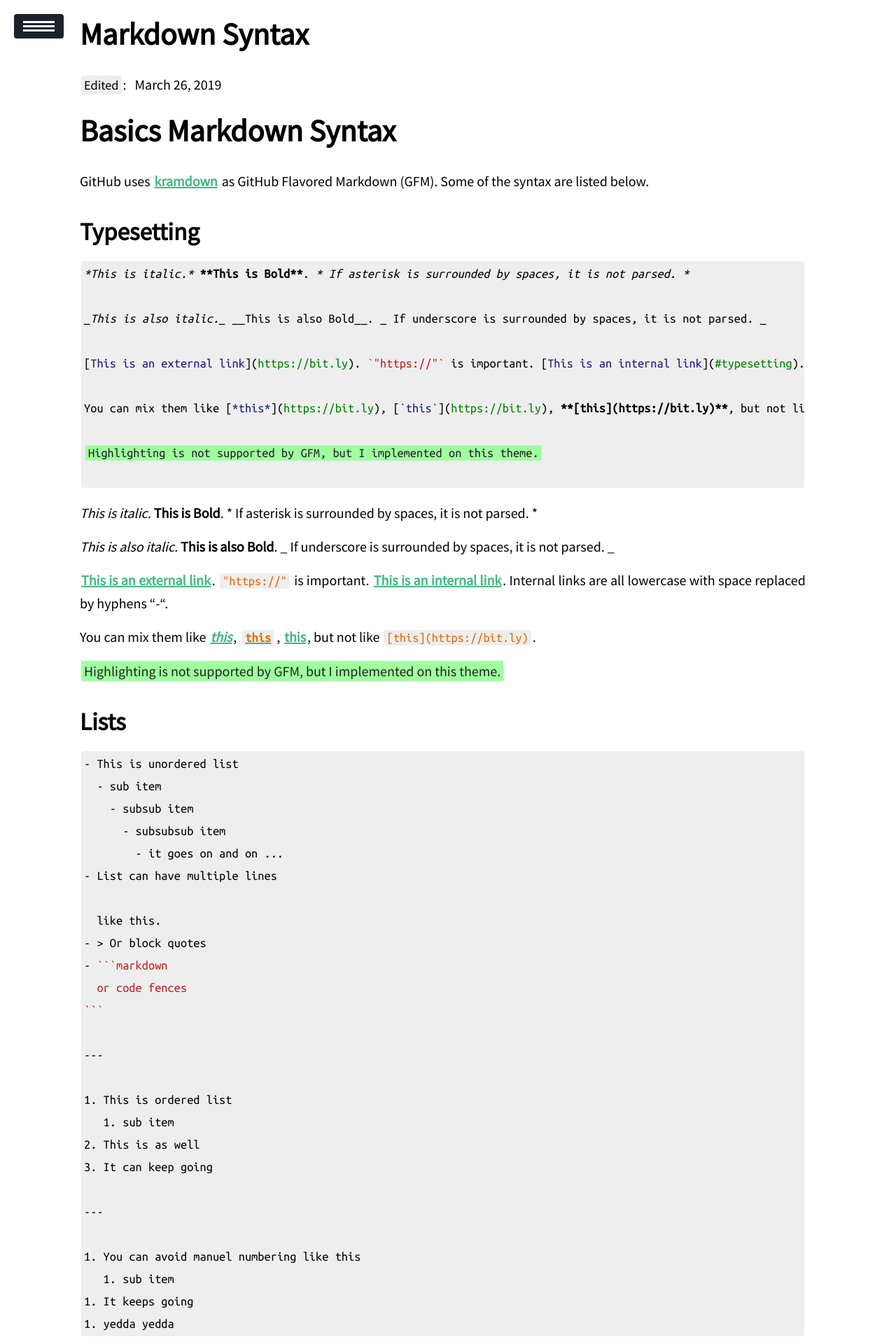
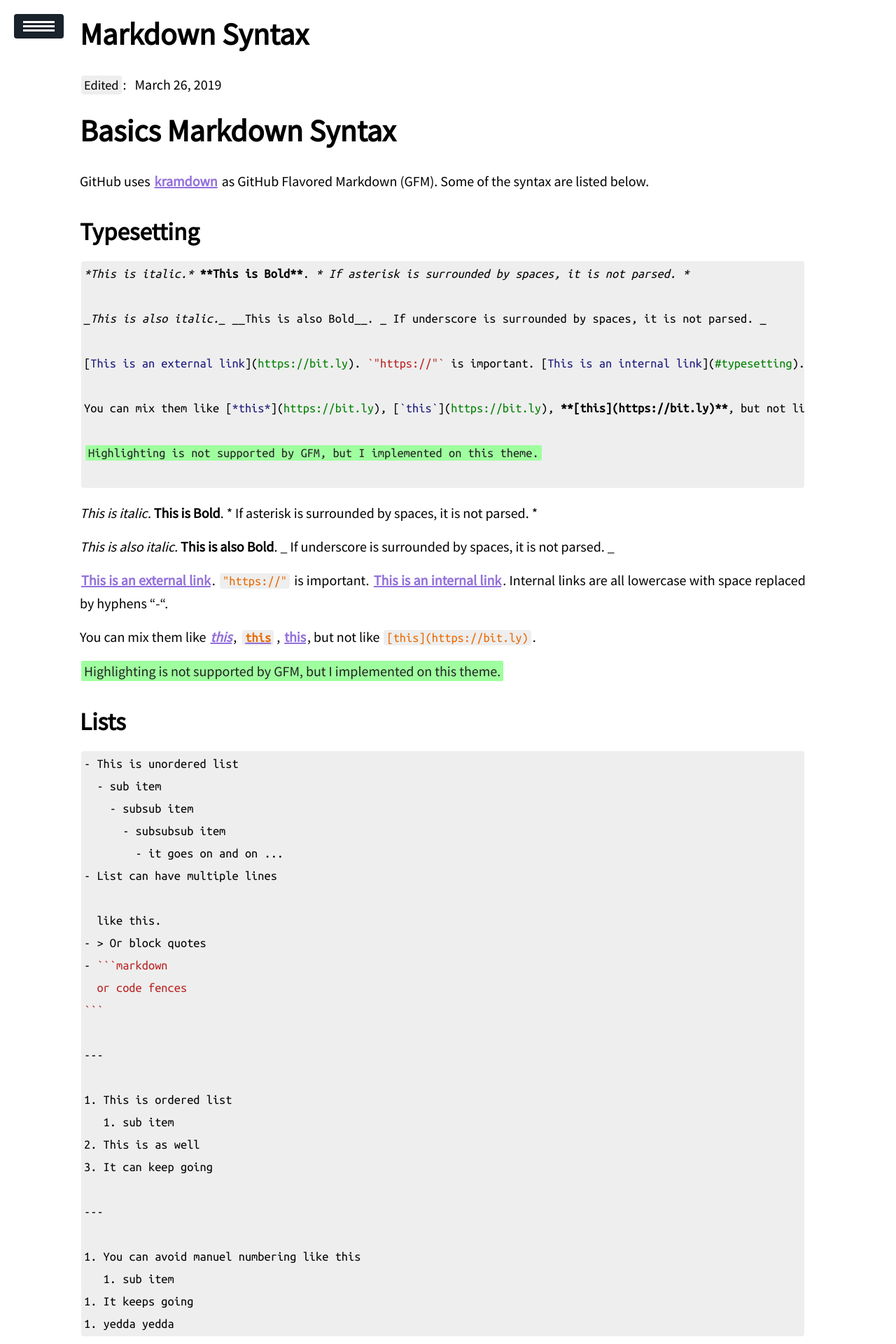
Before and after one commit to WangXiCindy/wangxicindy.github.io, a Jekyll site: the page built from info/markdown-syntax.md, in a window 1280 px wide. Shown: the top 1920 px of the page at 70% size. Built offline with Jekyll 4.4.1, drawn with Linux system fonts in a browser that asks for light colours; nearby versions of some CDN libraries; formulas are drawn with MathJax 3.

Commit message:
Update vue.css

```diff
--- a/assets/typora/vue.css
+++ b/assets/typora/vue.css
@@ -30,7 +30,8 @@
 }
 
 a {
-    color: #42b983;
+    /*color: #42b983;*/
+    color: #9370DB;
     font-weight: 600;
     padding: 0px 2px;
 }
@@ -302,7 +303,8 @@
 }
 
 blockquote {
-    border-left: 4px solid #42b983;
+    /*border-left: 4px solid #42b983;*/
+    border-left: 4px solid #9932CC;
     padding: 10px 0px 10px 15px;
     color: #34495e;
     background-color: rgba(66, 185, 131, .1);
```
